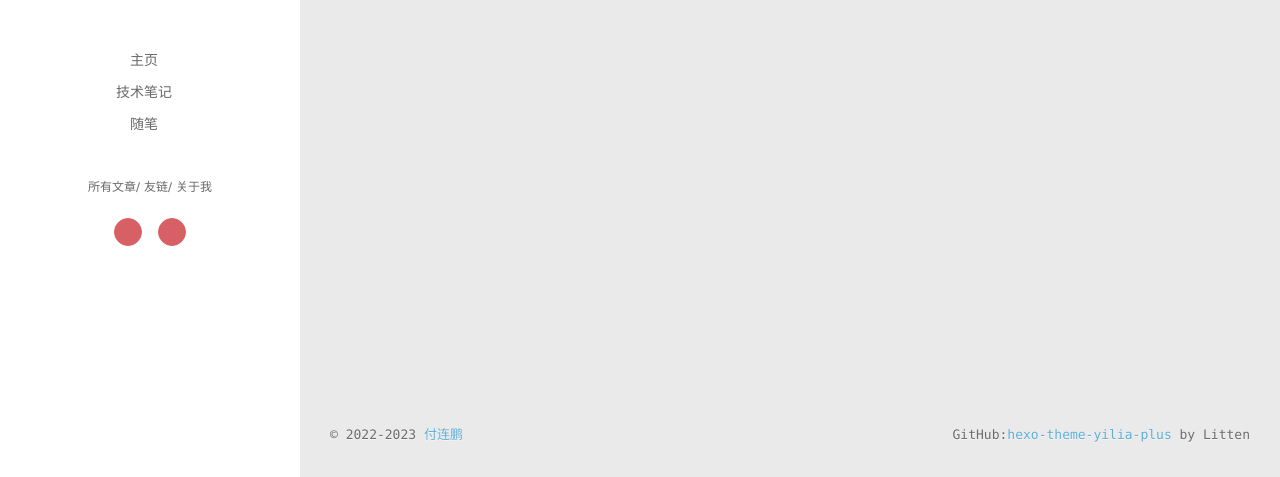
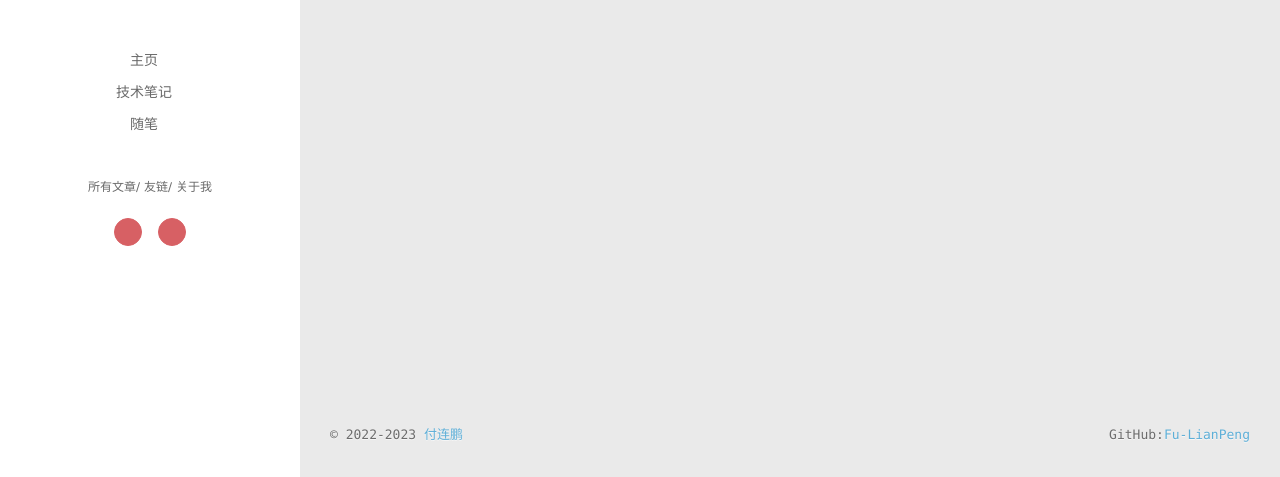
Before and after one commit to Fu-LianPeng/Fu-LianPeng.github.io, a plain HTML site: page archives/index.html in a window 1280 px wide. Shown: the part 323-800 px from the top of the page. Drawn offline with Linux system fonts and the light colour scheme; some packages are replaced by stand-ins of ours; a script that the page names is missing; some icons are missing.

Commit message:
Site updated: 2023-09-19 02:58:45

```diff
--- a/archives/index.html
+++ b/archives/index.html
@@ -246,7 +246,7 @@
       	<div class="footer-right">
 
 
-      		GitHub:<a href="https://github.com/JoeyBling/hexo-theme-yilia-plus" target="_blank">hexo-theme-yilia-plus</a> by Litten
+      		GitHub:<a href="https://github.com/Fu-LianPeng" target="_blank">Fu-LianPeng</a>
       	</div>
     </div>
   </div>
```
Also changed, not shown: 2023/09/18/hello-world/index.html (+1 -1 lines), archives/2023/09/index.html (+1 -1 lines), archives/2023/index.html (+1 -1 lines), index.html (+1 -1 lines).
